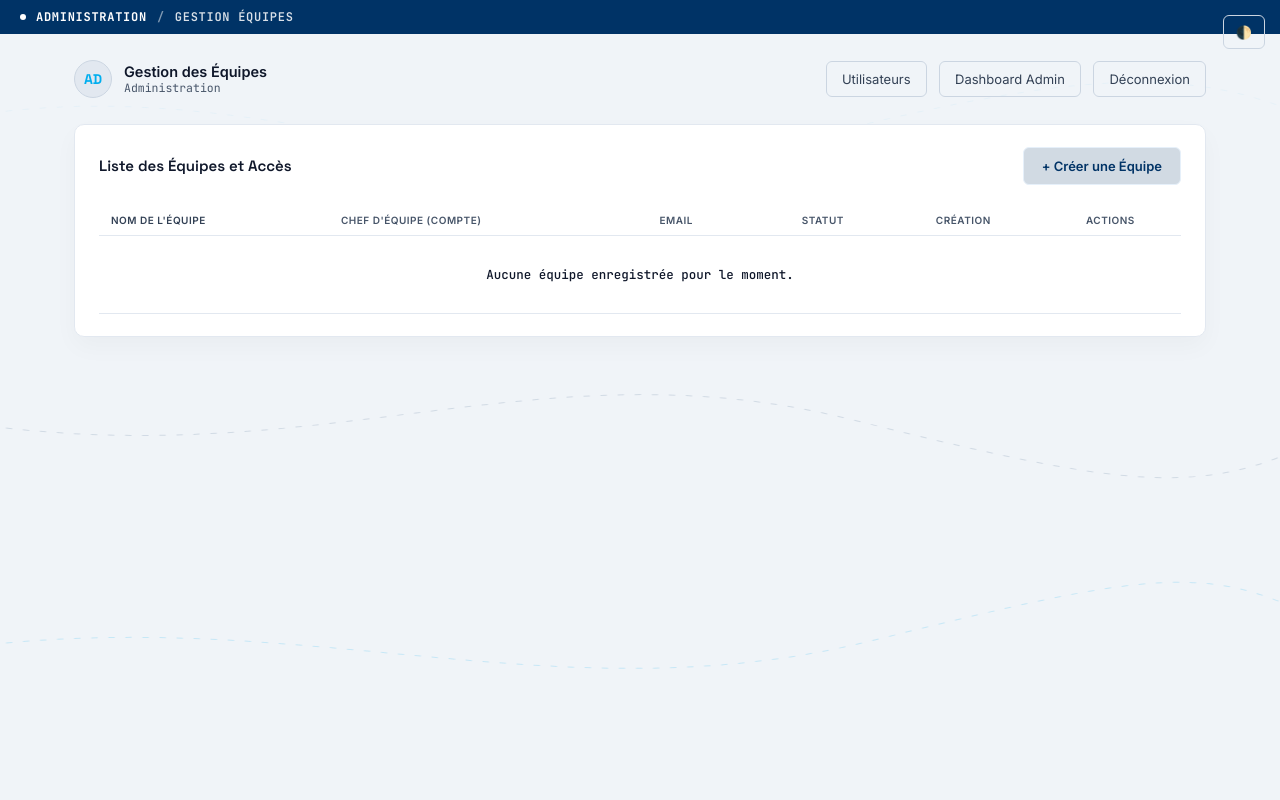
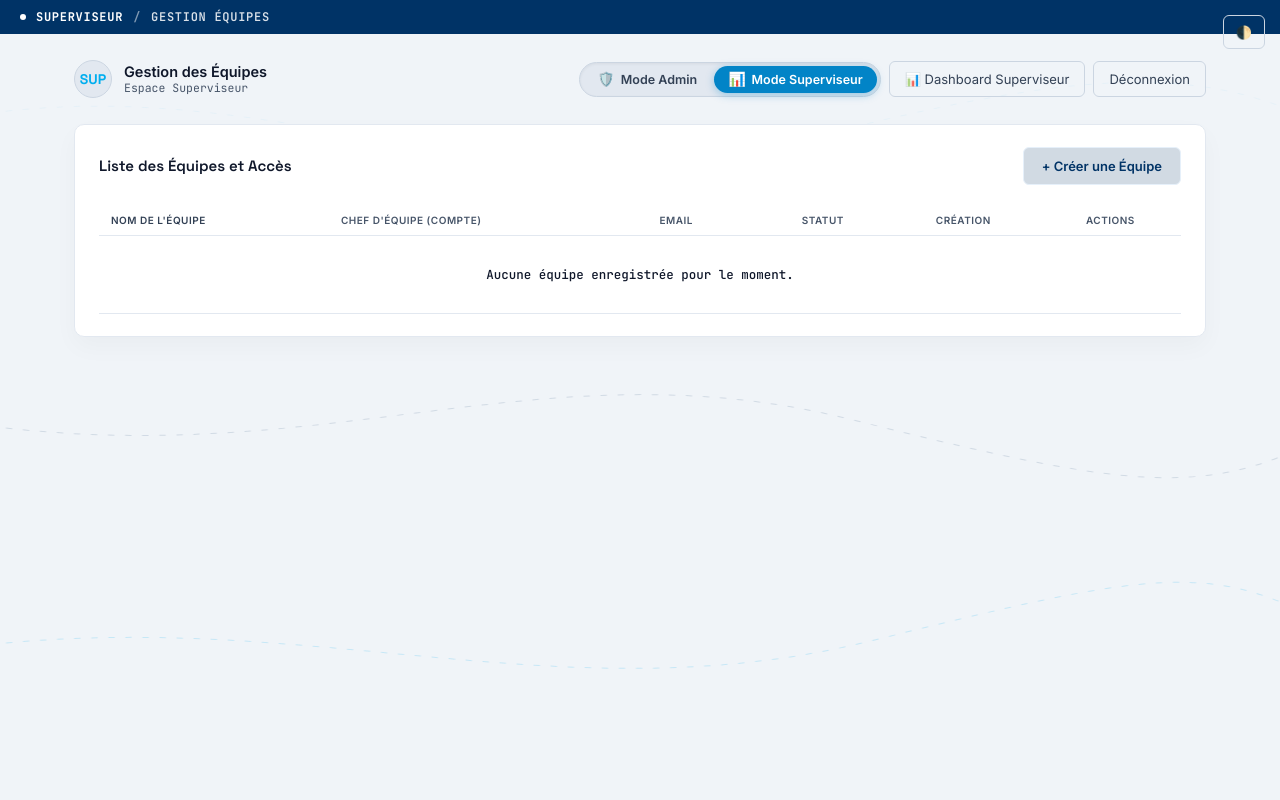
Before and after one commit to laurentmd5/sse-report, a Flask app: page /admin/teams in a window 1280 px wide. Run offline with Flask 3, Linux system fonts and the light colour scheme; the visitor is signed in with stand-in values (Sample User, id 1); data that the repository does not hold is empty.

Commit message:
feat: ajout du bouton de basculement dynamique Mode Admin / Mode Superviseur

```diff
--- a/app/__init__.py
+++ b/app/__init__.py
@@ -42,4 +42,23 @@ def create_app(config_class=Config):
     from app.routes.supervisor import bp as supervisor_bp
     app.register_blueprint(supervisor_bp)
 
+    @app.context_processor
+    def inject_user_mode():
+        from flask import session
+        from flask_login import current_user
+        if current_user.is_authenticated and current_user.is_admin():
+            mode = session.get('active_mode', 'admin')
+            return {
+                'can_switch_mode': True,
+                'active_mode': mode,
+                'is_admin_mode': mode == 'admin',
+                'is_supervisor_mode': mode == 'supervisor'
+            }
+        return {
+            'can_switch_mode': False,
+            'active_mode': current_user.role if current_user.is_authenticated else None,
+            'is_admin_mode': False,
+            'is_supervisor_mode': current_user.role == 'supervisor' if current_user.is_authenticated else False
+        }
+
     return app
--- a/app/routes/main.py
+++ b/app/routes/main.py
@@ -1,6 +1,6 @@
 import os
 from werkzeug.utils import secure_filename
-from flask import Blueprint, render_template, redirect, url_for, request, current_app, flash
+from flask import Blueprint, render_template, redirect, url_for, request, current_app, flash, session
 from flask_login import login_required, current_user
 from app.models.intervention import Intervention
 from app.services.parser import parse_filename
@@ -33,6 +33,9 @@ def index():
 @login_required
 def dashboard():
     if current_user.is_admin():
+        if session.get('active_mode') == 'supervisor':
+            return redirect(url_for('supervisor.dashboard'))
+
         from datetime import datetime
         from app.services.reporting import get_monthly_stats
 
@@ -56,6 +59,36 @@ def dashboard():
         ).all()
 
         return render_template('team_leader/dashboard.html', interventions=interventions)
+
+@bp.route('/switch-mode/<mode>')
+@login_required
+def switch_mode(mode):
+    if not current_user.is_admin():
+        flash("Action réservée aux administrateurs.", "danger")
+        return redirect(url_for('main.dashboard'))
+
+    if mode not in ['admin', 'supervisor']:
+        flash("Mode sélectionné invalide.", "danger")
+        return redirect(url_for('main.dashboard'))
+
+    session['active_mode'] = mode
+    if mode == 'supervisor':
+        flash("Mode Superviseur activé.", "info")
+        return redirect(url_for('supervisor.dashboard'))
+    else:
+        flash("Mode Administrateur activé.", "info")
+        return redirect(url_for('main.dashboard'))
+
+@bp.route('/toggle-mode')
+@login_required
+def toggle_mode():
+    if not current_user.is_admin():
+        flash("Action réservée aux administrateurs.", "danger")
+        return redirect(url_for('main.dashboard'))
+
+    current_mode = session.get('active_mode', 'admin')
+    new_mode = 'supervisor' if current_mode == 'admin' else 'admin'
+    return redirect(url_for('main.switch_mode', mode=new_mode))
 
 @bp.route('/export_excel')
 @login_required
--- a/app/static/css/style.css
+++ b/app/static/css/style.css
@@ -495,3 +495,77 @@ table.data td.client{color:var(--text-primary); font-weight:500;}
   0% { transform: rotate(0deg); }
   100% { transform: rotate(360deg); }
 }
+
+/* ================= COMMUTATEUR DE MODE ADMIN / SUPERVISEUR ================= */
+.mode-switch-wrapper {
+  display: inline-flex;
+  align-items: center;
+}
+
+.mode-switch-container {
+  display: inline-flex;
+  align-items: center;
+  background: var(--bg-surface-3);
+  padding: 3px;
+  border-radius: 30px;
+  border: 1.5px solid var(--border);
+  gap: 3px;
+  box-shadow: inset 0 1px 3px rgba(0, 0, 0, 0.06);
+}
+
+.mode-switch-btn {
+  display: inline-flex;
+  align-items: center;
+  gap: 6px;
+  padding: 6px 14px;
+  border-radius: 24px;
+  font-size: 12.5px;
+  font-weight: 600;
+  text-decoration: none;
+  color: var(--text-secondary);
+  transition: all 0.2s cubic-bezier(0.4, 0, 0.2, 1);
+  white-space: nowrap;
+}
+
+.mode-switch-btn:hover {
+  color: var(--text-primary);
+  background: rgba(255, 255, 255, 0.4);
+}
+
+[data-theme="dark"] .mode-switch-btn:hover {
+  background: rgba(255, 255, 255, 0.08);
+}
+
+.mode-switch-btn.active {
+  background: var(--signal);
+  color: var(--btn-text) !important;
+  box-shadow: 0 2px 8px var(--signal-glow);
+  cursor: default;
+}
+
+.mode-switch-btn.active.supervisor-active {
+  background: #0284c7;
+  color: #FFFFFF !important;
+  box-shadow: 0 2px 8px rgba(2, 132, 199, 0.35);
+}
+
+.mode-switch-icon {
+  font-size: 14px;
+  line-height: 1;
+}
+
+@media (max-width: 768px) {
+  .mode-switch-wrapper {
+    width: 100%;
+  }
+  .mode-switch-container {
+    width: 100%;
+    justify-content: center;
+  }
+  .mode-switch-btn {
+    flex: 1;
+    justify-content: center;
+    padding: 7px 10px;
+    font-size: 12px;
+  }
+}
--- a/app/templates/admin/activities.html
+++ b/app/templates/admin/activities.html
@@ -19,9 +19,10 @@
         <div class="role">Traçabilité système</div>
       </div>
     </div>
-    <div>
+    <div style="display:flex; flex-wrap:wrap; align-items:center; gap:8px;">
+        {% include "components/mode_switch.html" %}
         <a href="{{ url_for('admin.manage_users') }}" class="btn-ghost">Utilisateurs</a>
-        <a href="{{ url_for('main.dashboard') }}" class="btn-ghost" style="margin-right:8px;">Retour Dashboard</a>
+        <a href="{{ url_for('main.dashboard') }}" class="btn-ghost">Retour Dashboard</a>
     </div>
   </div>
 
--- a/app/templates/admin/manage_teams.html
+++ b/app/templates/admin/manage_teams.html
@@ -5,7 +5,7 @@
 {% block content %}
 <div class="bcbar signal">
   <span class="pulse-dot"></span>
-  <span class="seg strong">Administration</span>
+  <span class="seg strong">{% if is_supervisor_mode %}Superviseur{% else %}Administration{% endif %}</span>
   <span class="sep">/</span>
   <span class="seg">Gestion Équipes</span>
 </div>
@@ -13,18 +13,19 @@
 <div class="app-shell">
   <div class="topbar">
     <div class="who">
-      <div class="avatar" style="color:var(--fiber)">{% if current_user.is_supervisor() %}SUP{% else %}AD{% endif %}</div>
+      <div class="avatar" style="color:var(--fiber)">{% if is_supervisor_mode %}SUP{% else %}AD{% endif %}</div>
       <div>
         <div class="name">Gestion des Équipes</div>
-        <div class="role">{% if current_user.is_supervisor() %}Espace Superviseur{% else %}Administration{% endif %}</div>
+        <div class="role">{% if is_supervisor_mode %}Espace Superviseur{% else %}Administration{% endif %}</div>
       </div>
     </div>
-    <div>
-        {% if current_user.is_supervisor() %}
-          <a href="{{ url_for('supervisor.dashboard') }}" class="btn-ghost" style="margin-right:8px;">📊 Dashboard Superviseur</a>
+    <div style="display:flex; flex-wrap:wrap; align-items:center; gap:8px;">
+        {% include "components/mode_switch.html" %}
+        {% if is_supervisor_mode %}
+          <a href="{{ url_for('supervisor.dashboard') }}" class="btn-ghost">📊 Dashboard Superviseur</a>
         {% else %}
-          <a href="{{ url_for('admin.manage_users') }}" class="btn-ghost" style="margin-right:8px;">Utilisateurs</a>
-          <a href="{{ url_for('main.dashboard') }}" class="btn-ghost" style="margin-right:8px;">Dashboard Admin</a>
+          <a href="{{ url_for('admin.manage_users') }}" class="btn-ghost">Utilisateurs</a>
+          <a href="{{ url_for('main.dashboard') }}" class="btn-ghost">Dashboard Admin</a>
         {% endif %}
         <a href="{{ url_for('auth.logout') }}" class="btn-ghost danger">Déconnexion</a>
     </div>
--- a/app/templates/admin/manage_users.html
+++ b/app/templates/admin/manage_users.html
@@ -19,10 +19,11 @@
         <div class="role">Admin et Chefs d'équipe</div>
       </div>
     </div>
-    <div>
+    <div style="display:flex; flex-wrap:wrap; align-items:center; gap:8px;">
+        {% include "components/mode_switch.html" %}
         <a href="{{ url_for('admin.manage_teams') }}" class="btn-ghost">Équipes</a>
         <a href="{{ url_for('admin.view_activities') }}" class="btn-ghost">Activités</a>
-        <a href="{{ url_for('main.dashboard') }}" class="btn-ghost" style="margin-right:8px;">Retour Dashboard</a>
+        <a href="{{ url_for('main.dashboard') }}" class="btn-ghost">Retour Dashboard</a>
     </div>
   </div>
 
--- /dev/null
+++ b/app/templates/components/mode_switch.html
@@ -0,0 +1,18 @@
+{% if can_switch_mode %}
+<div class="mode-switch-wrapper">
+  <div class="mode-switch-container" title="Basculer entre la vue Administrateur et la vue Superviseur">
+    <a href="{{ url_for('main.switch_mode', mode='admin') }}"
+       class="mode-switch-btn {% if is_admin_mode %}active{% endif %}"
+       title="Accéder à l'espace Administrateur (Gestion équipes, utilisateurs, logs, stats globales)">
+      <span class="mode-switch-icon">🛡️</span>
+      <span class="mode-switch-label">Mode Admin</span>
+    </a>
+    <a href="{{ url_for('main.switch_mode', mode='supervisor') }}"
+       class="mode-switch-btn {% if is_supervisor_mode %}active supervisor-active{% endif %}"
+       title="Accéder à l'espace Superviseur (Imports journaliers, récapitulatifs, planning, SAV, alias)">
+      <span class="mode-switch-icon">📊</span>
+      <span class="mode-switch-label">Mode Superviseur</span>
+    </a>
+  </div>
+</div>
+{% endif %}
--- a/app/templates/supervisor/aliases.html
+++ b/app/templates/supervisor/aliases.html
@@ -19,7 +19,8 @@
         <div class="role">Association automatique des noms dans les fichiers Excel</div>
       </div>
     </div>
-    <div>
+    <div style="display:flex; flex-wrap:wrap; align-items:center; gap:8px;">
+      {% include "components/mode_switch.html" %}
       <a href="{{ url_for('supervisor.dashboard') }}" class="btn-ghost">📊 Retour Dashboard</a>
       <a href="{{ url_for('supervisor.import_files') }}" class="btn-ghost">📥 Importer</a>
     </div>
--- a/app/templates/supervisor/history.html
+++ b/app/templates/supervisor/history.html
@@ -19,7 +19,8 @@
         <div class="role">Gestion et archivage des imports</div>
       </div>
     </div>
-    <div>
+    <div style="display:flex; flex-wrap:wrap; align-items:center; gap:8px;">
+      {% include "components/mode_switch.html" %}
       <a href="{{ url_for('supervisor.dashboard') }}" class="btn-ghost">📊 Retour Dashboard</a>
       <a href="{{ url_for('supervisor.import_files') }}" class="btn-primary" style="padding:7px 14px; font-size:12px; margin:0;">📥 Nouvel Import</a>
     </div>
--- a/app/templates/supervisor/import.html
+++ b/app/templates/supervisor/import.html
@@ -19,7 +19,8 @@
         <div class="role">Planning, SAV et Récapitulatif</div>
       </div>
     </div>
-    <div>
+    <div style="display:flex; flex-wrap:wrap; align-items:center; gap:8px;">
+      {% include "components/mode_switch.html" %}
       <a href="{{ url_for('supervisor.dashboard') }}" class="btn-ghost">📊 Retour Dashboard</a>
       <a href="{{ url_for('supervisor.history') }}" class="btn-ghost">📜 Historique des Imports</a>
     </div>
```
Also changed, not shown: app/templates/admin/dashboard.html (+6 -6 lines), app/templates/supervisor/dashboard.html (+4 -3 lines).
